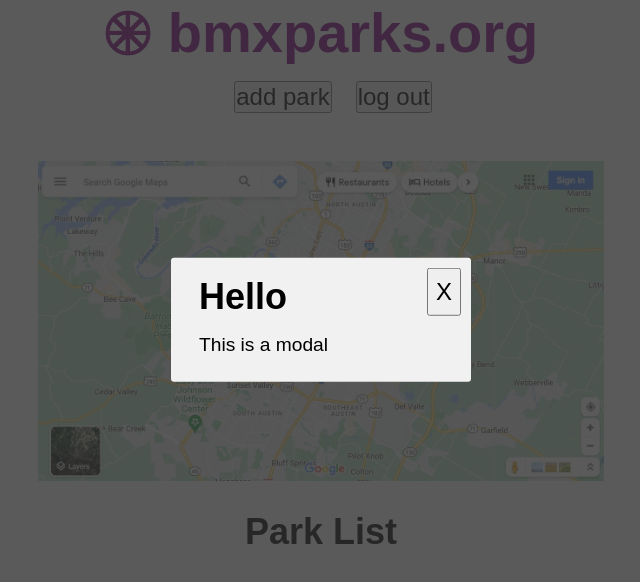
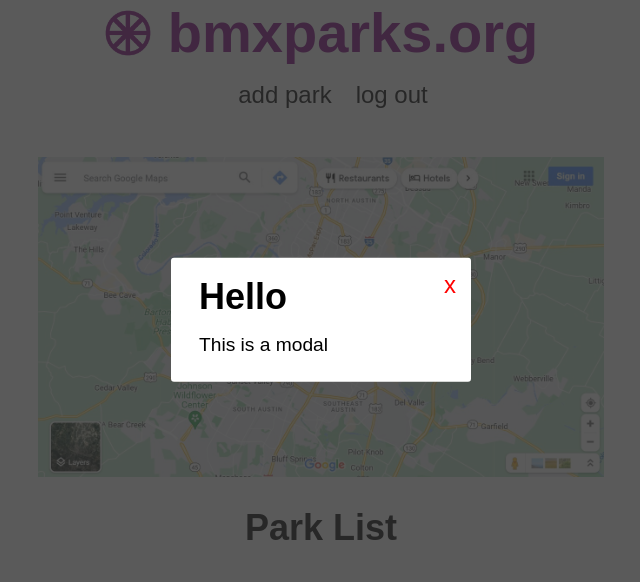
Before and after one commit to guigacarvalho/bmx-redux, a React (Create React App) app in the folder client/: page / in a window 1280 px wide. Both pictures are taken after a click on the button "add park". Shown: the top 582 px of the page, without its empty margins (319-959 px from the left). Built offline with nearby package versions, Linux system fonts and the light colour scheme.

Commit message:
edited button CSS

```diff
--- a/client/src/components/AddParkForm.jsx
+++ b/client/src/components/AddParkForm.jsx
@@ -28,7 +28,7 @@ const AddParkForm = () => {
           <div className="modal-content">
             <h2>Hello</h2>
             <p>This is a modal</p>
-            <button onClick={toggleModal} className="close-modal">X</button>
+            <button onClick={toggleModal} className="close-modal">x</button>
           </div>
         </div>
       )}
--- a/client/src/components/Header.jsx
+++ b/client/src/components/Header.jsx
@@ -15,7 +15,7 @@ const Header = () => {
                     <AddParkForm />
                 </li>
                 <li>
-                    <Link className='header-link' end to="/logout"><button>log out</button></Link>
+                    <Link className='header-link' end to="/logout"><button className='btn'>log out</button></Link>
                 </li>
             </ul>
         </header>
--- a/client/src/index.css
+++ b/client/src/index.css
@@ -68,6 +68,12 @@ article {
   margin-top: 1rem;
 }
 
+.btn {
+  display: block;
+  border: none;
+  background-color: white;
+}
+
 .map-container {
   margin: 1.5rem;
 }
@@ -126,6 +132,8 @@ body.active-modal {
 
 .btn-modal {
   display: block;
+  border: none;
+  background-color: white;
 }
 
 .modal, .overlay {
@@ -147,7 +155,7 @@ body.active-modal {
   left: 50%;
   transform: translate(-50%, -50%);
   line-height: 1.4;
-  background: #f1f1f1;
+  background: white;
   padding: 14px 28px;
   border-radius: 3px;
   max-width: 600px;
@@ -158,5 +166,8 @@ body.active-modal {
   position: absolute;
   top: 10px;
   right: 10px;
-  padding: 5px 7px;
+  padding: 0px 5px;
+  background-color: white;
+  border: none;
+  color: red;
 }
```
